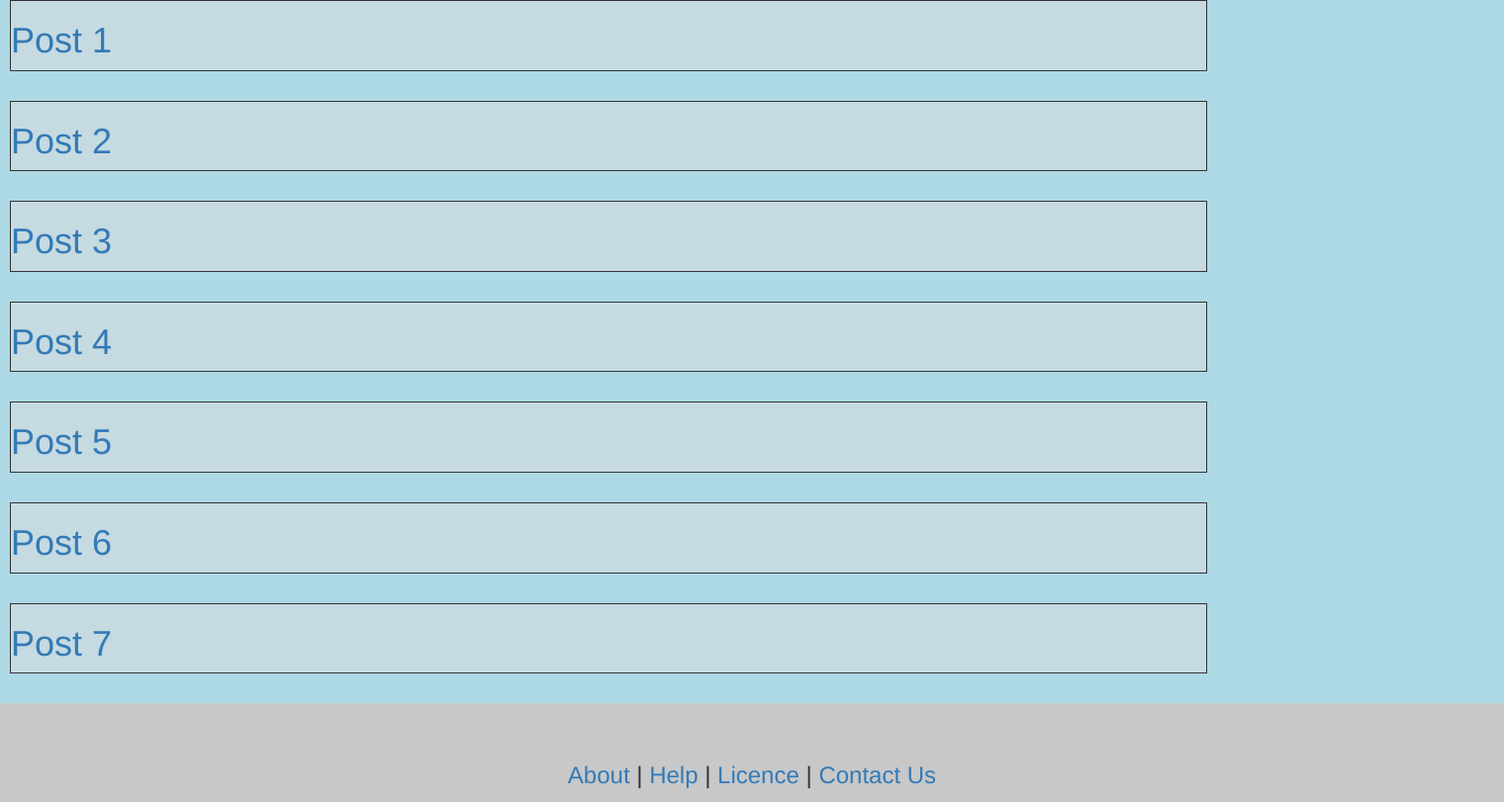
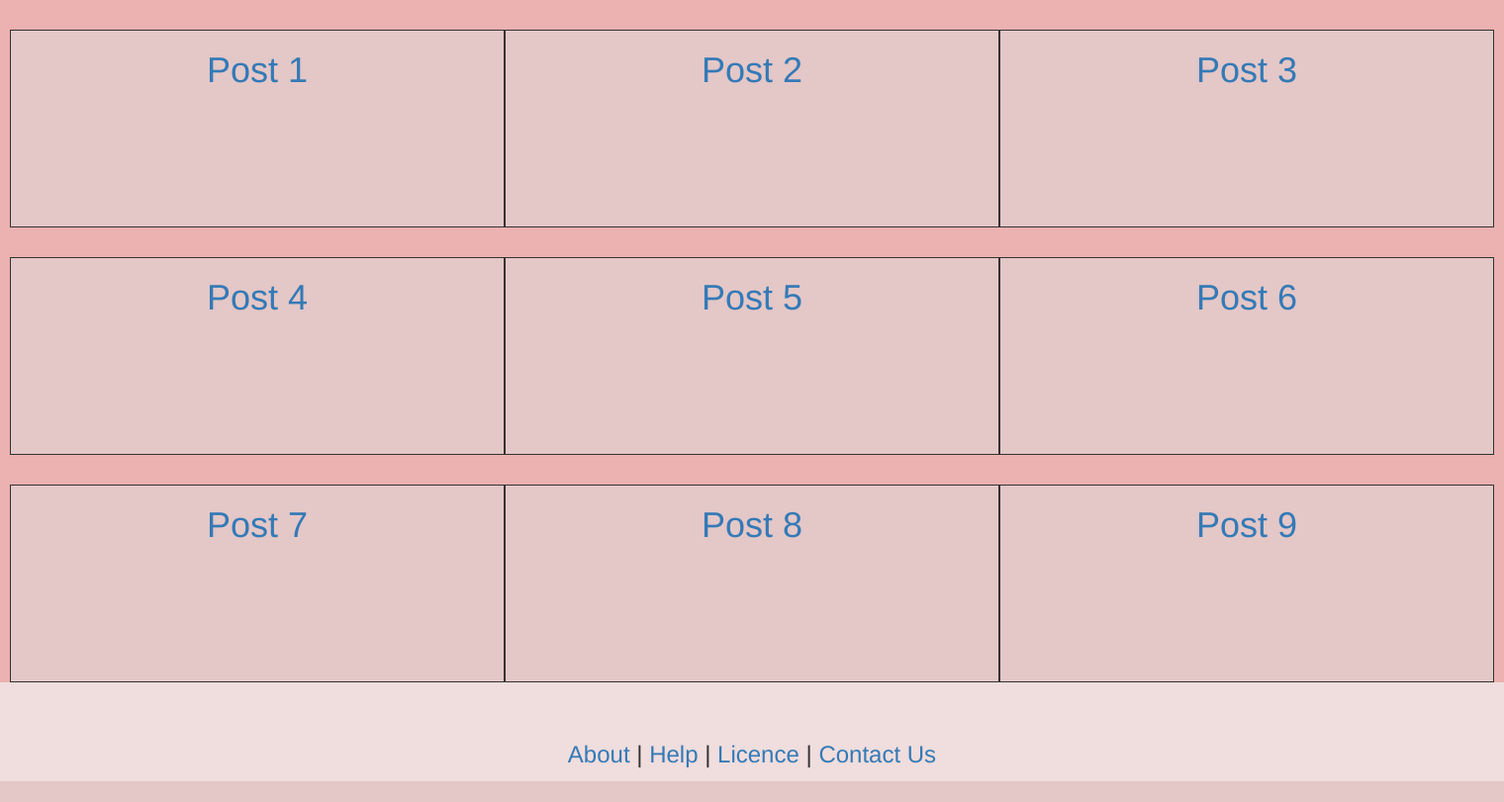
Before and after one commit to kalpitk/Web-Portal-India-Partition, a Flask app: page /home in a window 1520 px wide. Shown: the part 672-1483 px from the top of the page at 99% size. After the commit the page ends 1462 px from the top, so only its background shows below. Run offline with Flask 2, Linux system fonts and the light colour scheme; data comes from the database, SQL or seed files in the repository; lists and menus that the app fills with data are empty; some libraries are stand-ins or nearby versions.

Commit message:
edit home page

```diff
--- a/static/css/home.css
+++ b/static/css/home.css
@@ -1,13 +1,13 @@
 
 
 body {
-	background-color: lightblue
+	background-color:  rgb(236, 177, 177)
 }
 .footer
 {
 	text-align: center;
 	height: 100px;
-	background-color: rgb(200,200,200);
+	background-color: rgb(240, 221, 221);
 }
 .main {
 	margin-top: 10px;
@@ -19,7 +19,7 @@ body {
 	float: right;
 	/*position: fixed;*/
 	height: 500px;
-	width: 282px;
+	width: 500px;
 }
 .map {
 	border :solid black;
@@ -28,6 +28,8 @@ body {
 }
 .postlink {
 	background-color: rgba(222,222,222,0.5);
-	margin-bottom: 30px;
+	height: 200px;
+	width: 500px;
+	margin-top: 30px;
 	border :solid 1px ;
 }
--- a/templates/home.html
+++ b/templates/home.html
@@ -34,58 +34,91 @@
 	</nav>
 	<div class="signin">
 		<br></br>
-		<h1 style="border:solid green;text-align: center;">Log in</h1>
+		<h1 style="border:solid green;text-align: center;">News</h1>
 		<br></br>
-		<form style="text-align: center" action="/login" method="POST">
-			<h3>User Name:</h3>
-			<input style="background-color: lightblue; height: 20px" type="text" name="username">
-			<br></br>
-			<h3>Password:</h3>
-			<input style="background-color: lightblue; height: 20px" type="password" name="password">
-			<br></br>
-			<input type="submit" value="Login" style="height:30px; width: 60px ">
-		</form>
-		<br></br>
-		<h4>Create Account<a href="#signup"> <button style="height:30px; width: 120px "> Signup</button> </a> </h4>
+       <ul>
+		   <li>adsadds</li>
+		   <li>adsadds</li>
+		   <li>adsadds</li>
+		   <li>adsadds</li>
+		   <li>adsadds</li>
+	   </ul>
+
 	</div>
 	<div class="main">
 		<div class="map" id="map">
 		</div>
+		<table>
+			<tr>
+				<th>
 					<div class="postlink">
 						<a href="#post1">
-				<h1>Post 1</h1>
+							<h1 style="text-align: center;">Post 1</h1>
 						</a>
 					</div>
+				</th>
+				<th>
 					<div class="postlink">
 						<a href="#post1">
-				<h1>Post 2</h1>
+							<h1 style="text-align: center;">Post 2</h1>
 						</a>
 					</div>
+				</th>
+				<th>
 					<div class="postlink">
 						<a href="#post1">
-				<h1>Post 3</h1>
+							<h1 style="text-align: center;">Post 3</h1>
 						</a>
 					</div>
+				</th>
+			</tr>
+			<tr>
+				<th>
 					<div class="postlink">
-			<a href="#post2">
-				<h1>Post 4</h1>
+						<a href="#post1">
+							<h1 style="text-align: center;">Post 4</h1>
 						</a>
 					</div>
+				</th>
+				<th>
 					<div class="postlink">
-			<a href="#post2">
-				<h1>Post 5</h1>
+						<a href="#post1">
+							<h1 style="text-align: center;">Post 5</h1>
 						</a>
 					</div>
+				</th>
+				<th>
 					<div class="postlink">
-			<a href="#post2">
-				<h1>Post 6</h1>
+						<a href="#post1">
+							<h1 style="text-align: center;">Post 6</h1>
 						</a>
 					</div>
+				</th>
+			</tr>
+			<tr>
+				<th>
 					<div class="postlink">
-			<a href="#post2">
-				<h1>Post 7</h1>
+						<a href="#post1">
+							<h1 style="text-align: center;">Post 7</h1>
 						</a>
 					</div>
+				</th>
+				<th>
+					<div class="postlink">
+						<a href="#post1">
+							<h1 style="text-align: center;">Post 8</h1>
+						</a>
+					</div>
+				</th>
+				<th>
+					<div class="postlink">
+						<a href="#post1">
+							<h1 style="text-align: center;">Post 9</h1>
+						</a>
+					</div>
+				</th>
+			</tr>
+		</table>
 	</div>
 	<div class="footer">
 		<!-- <h1>END</h1> -->
```
Lines whose indentation alone changed are shown as unchanged.
